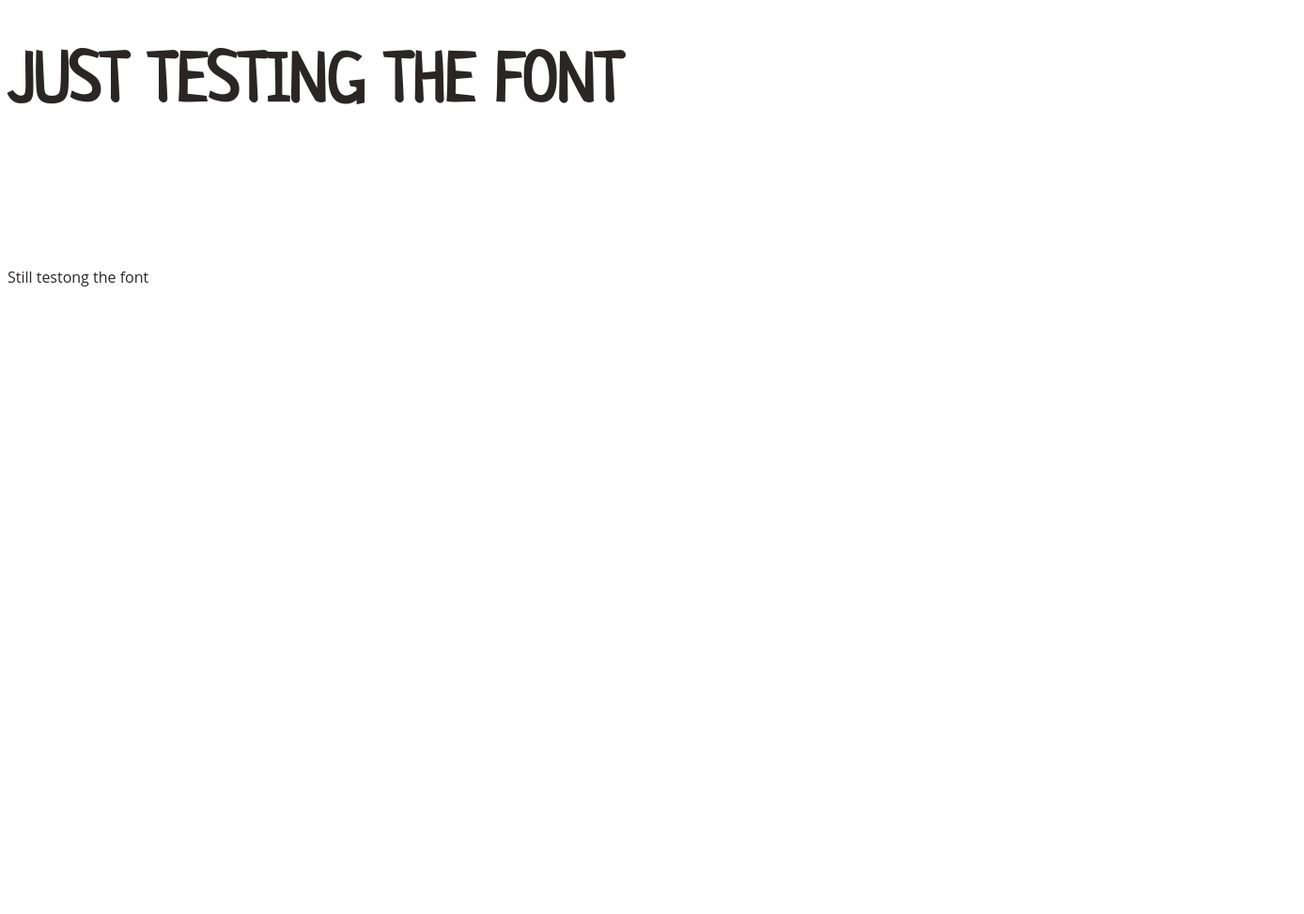
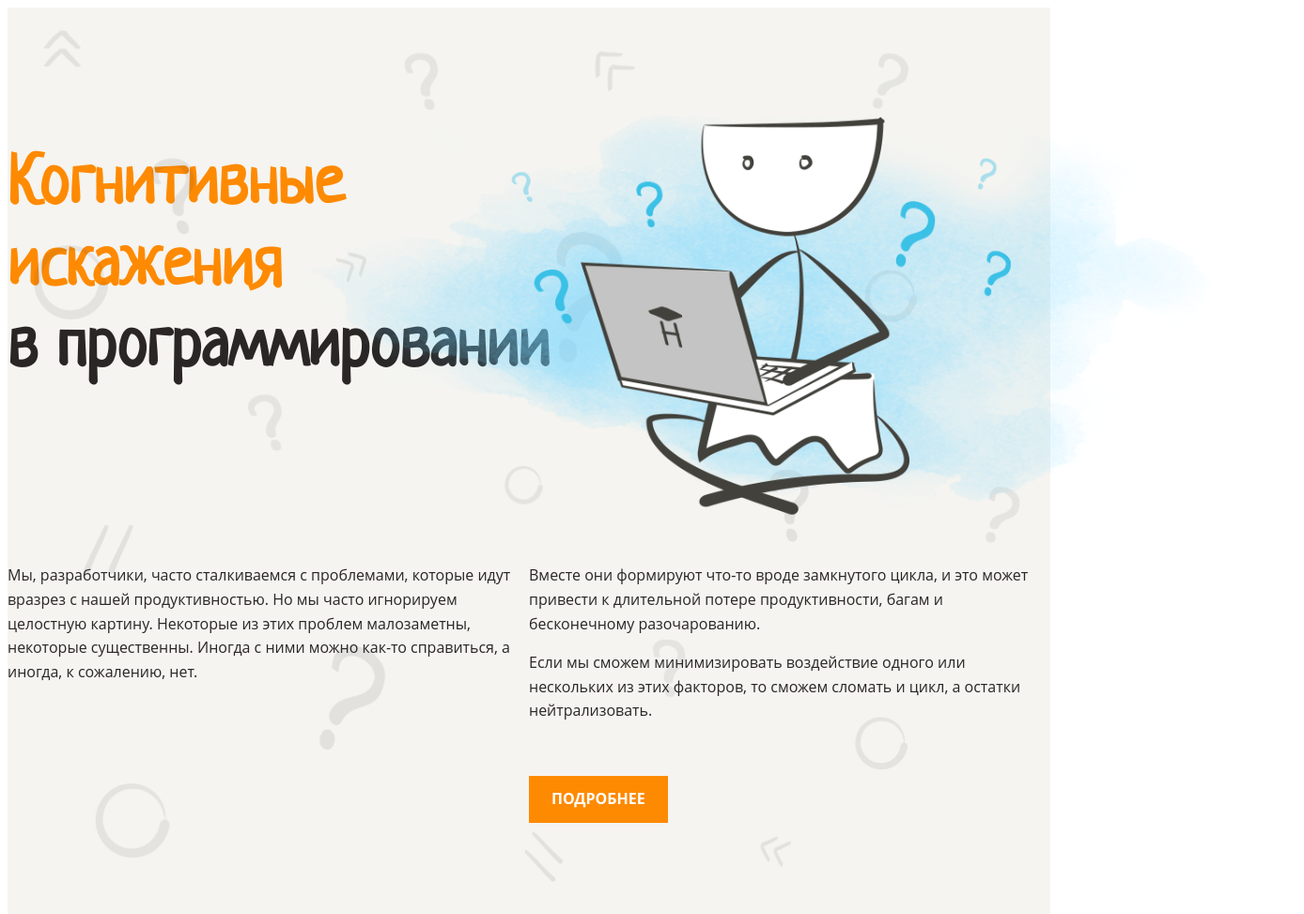
Before and after one commit to alex1f/layout-designer-project-58, a website: page src/index.html in a window 1280 px wide. Shown: the top 973 px of the page at 94% size, 1388 px wide, since content can reach past the window. Drawn offline with Linux system fonts and the light colour scheme; a web font is replaced by a local one.

Commit message:
Add html and styles for the header element. Have to edit css to add comments and make navigation easier

```diff
--- a/src/index.html
+++ b/src/index.html
@@ -11,9 +11,31 @@
 <body>
     <main>
         <div class="wrapper">
-            <h1>JUST TESTING THE FONT</h1>
-            <section class="intro element">Still testong the font</section>
-            <section class="with__video element"></section>
+            <header class="intro element">
+                <img src="../assets/images/main.png" alt="a dticky figure sitting down with a notebook">
+                <h1>Когнитивные<br>искажения<br><span class="no_accent">в программировании</span></h1>
+                <div class="container">
+                    <div class="flex_block">
+                        <p>Мы, разработчики, часто сталкиваемся с проблемами,
+                            которые идут вразрез с нашей продуктивностью.
+                            Но мы часто игнорируем целостную картину.
+                            Некоторые из этих проблем малозаметны, некоторые существенны.
+                            Иногда с ними можно как-то справиться, а иногда, к сожалению, нет.
+                        </p>
+                    </div>
+                    <div class="flex_block">
+                        <p>Вместе они формируют что-то вроде замкнутого цикла, и это может привести к длительной
+                            потере продуктивности, багам и бесконечному разочарованию.
+                        </p>
+                        <p>Если мы сможем минимизировать
+                            воздействие одного или нескольких из этих факторов, то сможем сломать и цикл,
+                            а остатки нейтрализовать.
+                        </p>
+                        <a href="#" class="link">Подробнее</a>
+                    </div>
+                </div>
+            </header>
+            <section class="with_video element"></section>
             <section class="overview element"></section>
             <section class="standard element"></section>
             <section class="standard element"></section>
--- a/src/styles/style.css
+++ b/src/styles/style.css
@@ -17,6 +17,10 @@
   src: url("../../assets/fonts/Neucha-Regular.ttf");
 }
 
+:root {
+  --accent-color: #FE8A02;
+}
+
 
 
 body {
@@ -33,6 +37,7 @@ h1, h2, h3 {
 
 h1 {
   font-size: 72px;
+  margin-bottom: 185px;
 }
 
 h2 {
@@ -43,7 +48,78 @@ h3 {
   font-size: 34px;
 }
 
+header {
+  position: relative;
+}
+
+header::before {
+  content: "";
+  opacity: 0.1;
+  background-repeat: no-repeat;
+  background-size: cover;
+  background-image: url("../../assets/images/background.png");
+  position: absolute;
+  width: 100%;
+  height: 100%;
+  content: "";
+  top: 0;
+}
+
 .element {
   max-width: 1110px;
   padding: 100px 0;
 }
+
+.element p {
+   margin-top: 0;
+
+  font-family: "Open Sans", sans-serif;
+  font-size: 16px;
+}
+
+.intro h1 {
+  color: var(--accent-color);
+  max-width: 100%;
+}
+
+.no_accent {
+  color: #2A2626;
+}
+
+.intro {
+  position: relative;
+  background-color: #F5F4F0;
+}
+
+.intro img {
+  position: absolute;
+  top: 55px;
+  right: -270px;
+
+  height: 525px;
+
+  margin: 0;
+  overflow: hidden;
+}
+
+.container {
+  display: flex;
+  justify-content: flex-start;
+  row-gap: 30px;
+}
+
+.flex_block{
+  flex-basis: 0;
+  flex-grow: 1;
+}
+
+.link {
+  display: inline-block;
+  margin-top: 40px;
+  padding: 12px 24px;
+  font-weight: bold;
+  background-color: var(--accent-color);
+  color: white;
+  text-decoration: none;
+  text-transform: uppercase;
+}
```
